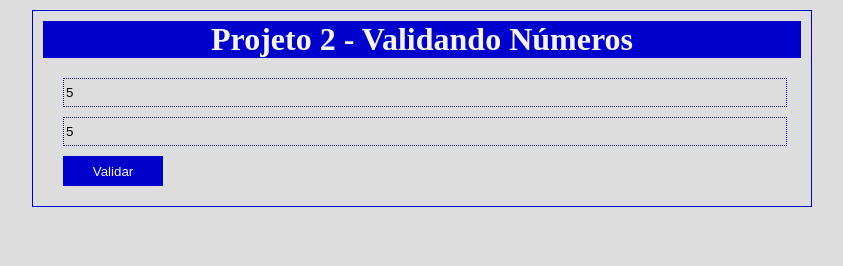
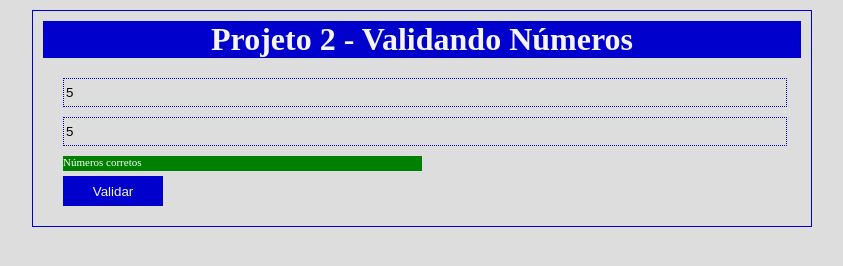
Before and after one commit to Francisco-ce/07_ex_modulo, a plain HTML site: page index.html in a window 1280 px wide. Both pictures are taken after typing "5", "5" into the empty fields and a click on the button "Validar". Shown: the whole page, without its empty margins (218-1061 px from the left). Drawn offline with Linux system fonts and the light colour scheme.

Commit message:
Colocando mensagem quando tiver correto

```diff
--- a/index.html
+++ b/index.html
@@ -20,12 +20,14 @@
     <main>
         <form id="number-check">
             <div class="container">
-                <input id="number-1" min="0" max="20" id="id-number-1" type="number" placeholder="Digite um número" required>
+                <input id="number-1" min="0" max="20"  type="number" placeholder="Digite um número" required>
             </div>
             <div class="container">
-                <input id="number-2" min="0" max="30" id="id-number-2" type="number" placeholder="Digite um número maior que o anterior" required>
+                <input id="number-2" min="0" max="30"  type="number" placeholder="Digite um número maior que o anterior" required>
             </div>
-            <div class="message-error"></div>
+            <div class="container">
+                <div class="message-error"></div>
+            </div>
             <div class="container">
                 <button type="submit">Validar</button>
             </div>
--- a/main.css
+++ b/main.css
@@ -48,7 +48,7 @@ button {
     color: white;
     border: none;
     height: 15px;
-    width: 100%;
+    width: 50%;
     text-align: left;
     font-size: 11px;
 }
--- a/main.js
+++ b/main.js
@@ -13,6 +13,7 @@ form.addEventListener('submit', function(e) {
     const number2 = parseFloat(document.getElementById('number-2').value);
 
     const messageerror = 'Número menor que o anterior';
+    const messageSuccess = 'Números corretos'
 
     valor_1 = checkSecondNumber(number1, number2);
 
@@ -22,7 +23,10 @@ form.addEventListener('submit', function(e) {
         espacomensagem.style.display = 'block';
 
     } else {
-        document.querySelector('.message-error').style.display = 'none';
+        const espacomensagem = document.querySelector('.message-error');
+        espacomensagem.innerHTML = messageSuccess;
+        espacomensagem.style.display = 'block';
+        espacomensagem.style.backgroundColor = 'green';
     }
 
 
```
